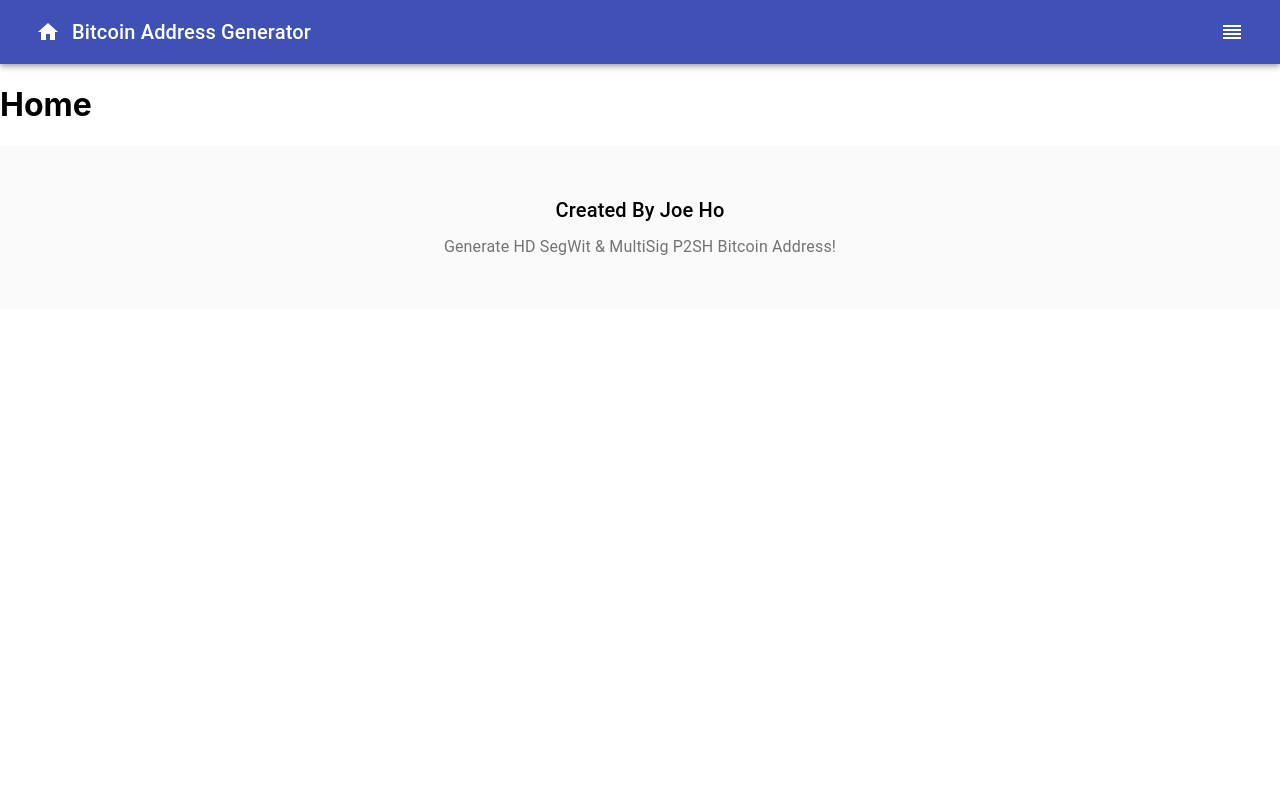
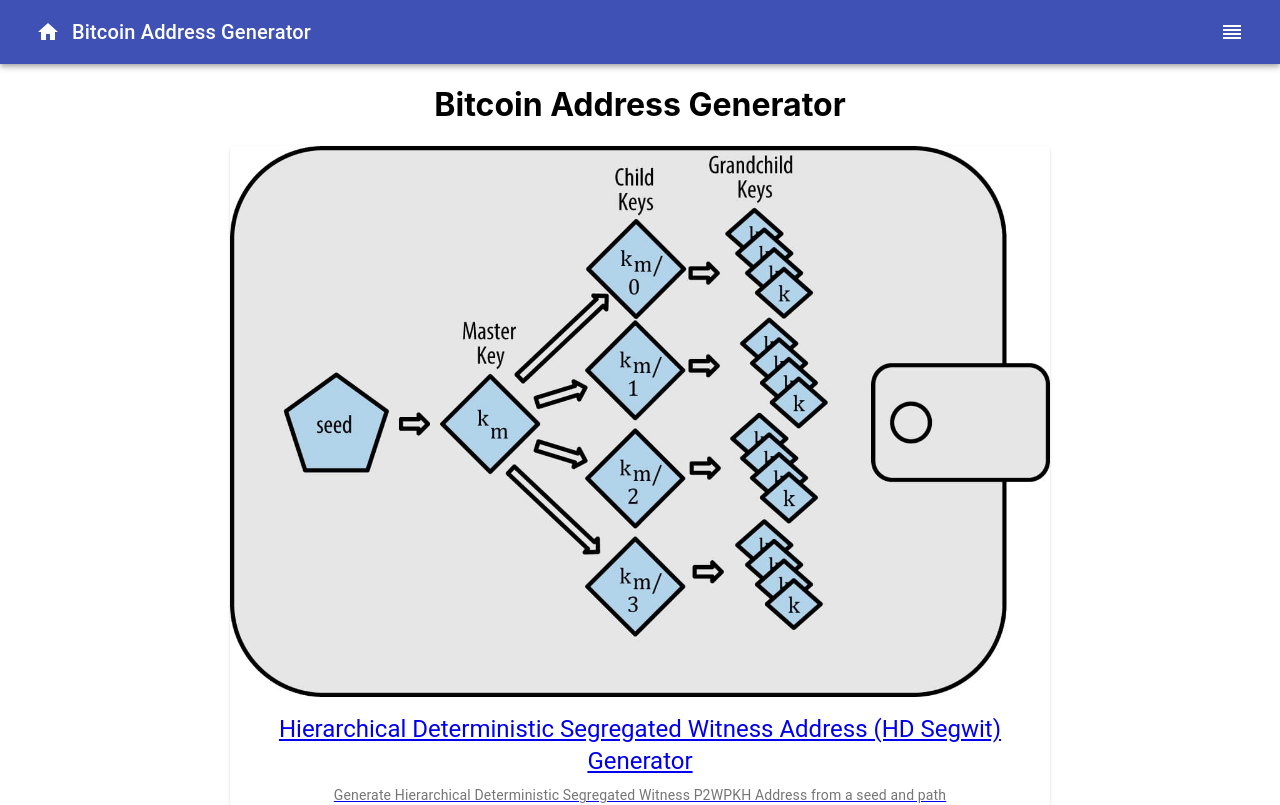
Before and after one commit to JoeHO888/bitcoin-address-generator, a React (Create React App) app: page / in a window 1280 px wide. Shown: the top 805 px of the page. Built offline with nearby package versions, Linux system fonts and the light colour scheme; what bitcoinjs-lib would draw is missing.

Commit message:
Beautify Home Component

```diff
--- a/src/App.css
+++ b/src/App.css
@@ -5,6 +5,18 @@
   text-align: center;
 }
 
+.home {
+  margin-left: 10%;
+  margin-right: 10%;
+  margin-bottom: 20%;
+  text-align: center;
+}
+
+.card {
+  width:80%;
+  margin: auto;
+}
+
 .form-field {
   margin-top: 10px;
   margin-bottom: 10px;
--- a/src/components/Home/index.tsx
+++ b/src/components/Home/index.tsx
@@ -1,14 +1,50 @@
 import React from 'react';
+import Card from '@material-ui/core/Card';
+import CardActionArea from '@material-ui/core/CardActionArea';
+import CardContent from '@material-ui/core/CardContent';
+import CardMedia from '@material-ui/core/CardMedia';
+import Typography from '@material-ui/core/Typography';
+import { Link } from "react-router-dom";
+import { routes } from "../../routes";
+
 
 const Home: React.FC = () => {
+    const cardElements = [routes.hdSegWit, routes.multiSig];
+    const cards = cardElements.map(
+        (cardElement) => {
+            return (
+                <Card className="card">
+                    <Link to={cardElement.route}>
+                        <CardActionArea>
+                            <CardMedia
+                                component="img"
+                                alt={cardElement.description}
+                                image={cardElement.imagePath}
+                                title={cardElement.title}
+                            />
+                            <CardContent>
+                                <Typography gutterBottom variant="h5" component="h2">
+                                    {cardElement.title}
+                                </Typography>
+                                <Typography variant="body2" color="textSecondary" component="h3">
+                                {cardElement.description}
+                            </Typography>
+                            </CardContent>
+                        </CardActionArea>
+                    </Link>
+                </Card>
+            )
+        }
+    )
 
     return (
-        <>
+        <div className="home">
             <h1>
-                Home
+                Bitcoin Address Generator
             </h1>
-        </>
+            {cards}
+        </div>
     )
 }
 
-export { Home }
+export { Home };
```
Also changed, not shown: public/image/home/hd.jpg (added), public/image/home/multisig.jpg (added).
